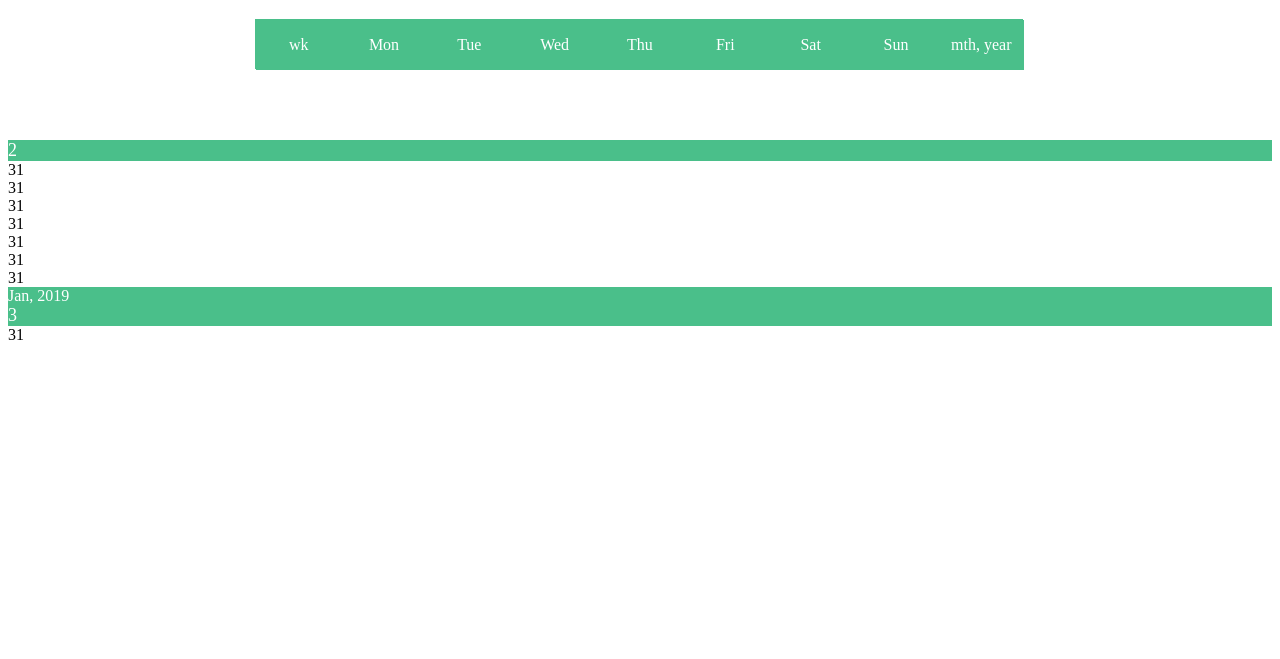
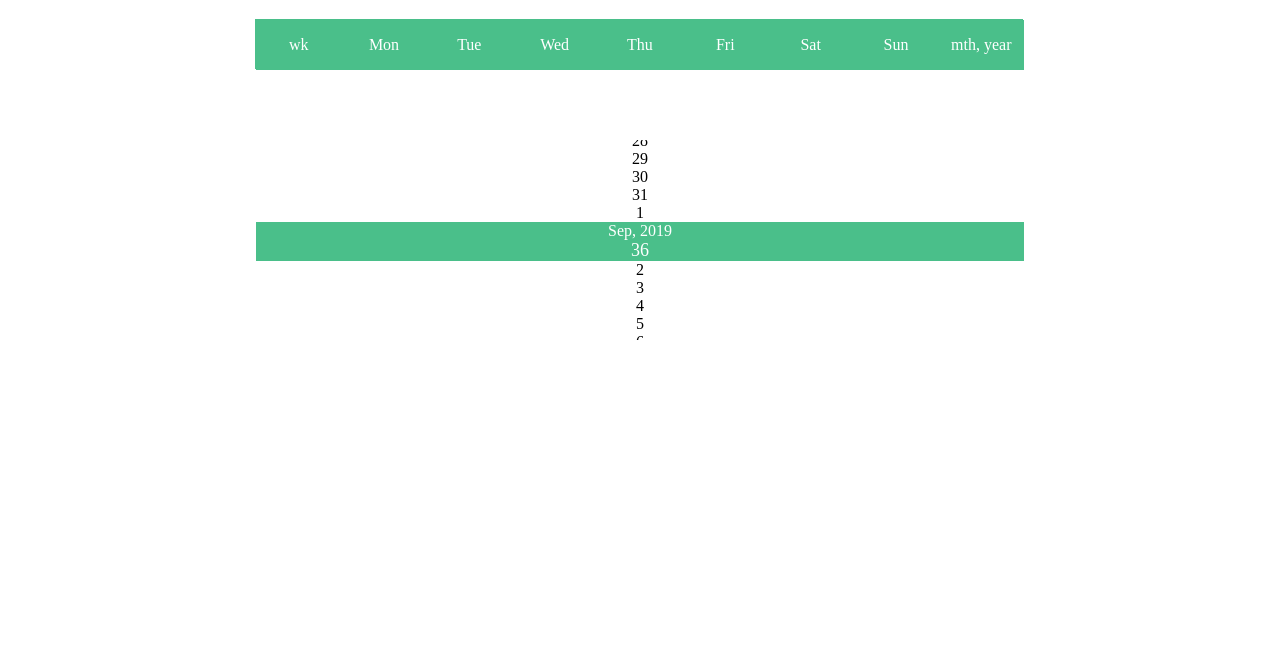
Before and after one commit to wser/js_calendar, a plain HTML site: page index.html in a window 1280 px wide. Drawn offline with Linux system fonts and the light colour scheme.

Commit message:
removed clusterize.css

```diff
--- a/index.html
+++ b/index.html
@@ -2,7 +2,6 @@
 <html>
   <head>
     <title>Calendar</title>
-    <link rel="stylesheet" type="text/css" href="./style/clusterize.css" />
     <script src="./clusterize.min.js"></script>
     <link rel="stylesheet" type="text/css" href="./style/style.css" />
     <script type="text/javascript" src="script.js"></script>
--- a/script.js
+++ b/script.js
@@ -48,38 +48,29 @@ const wCal = {
     return new Date(fyD.getTime() + noOfWeeks - days); // returns start of year plus nuOfweeks minus days in week
   },
   createCal() {
-    // first week of the year
-    let firstDayOfTheYear = this.mondayFromWeekNumber(1, year);
-    let x = firstDayOfTheYear;
-    let xd = new Date(x.getFullYear(), x.getMonth(), x.getDate());
-    let wkNum = this.getWeekNumber(xd);
-    let lastDayOfTheYear = new Date(year, 11, 28);
-    let lastWeekInYear = this.getWeekNumber(lastDayOfTheYear);
-    console.log(1);
-
-    let month = new Date(x.getFullYear(), x.getMonth(), x.getDate() + 6);
-
     //Set the parent element
     let calendar = [];
-    let k = 0;
-    for (let j = 1; j < displayWeeks; j++) {
-      k++;
-      if (j > lastWeekInYear) {
-        k++;
-      }
+    for (let j = 0; j < displayWeeks; j++) {
+      let x = this.mondayFromWeekNumber(j + 1, year);
+
       //Set the child element
       let week = [];
       // Create the inner elems before appending to parent
       for (let i = 0; i < 9; i++) {
+        let xd = new Date(x.getFullYear(), x.getMonth(), x.getDate() + i - 1);
+
+        let wkNum = this.getWeekNumber(
+          new Date(x.getFullYear(), x.getMonth(), x.getDate() + i)
+        );
+
+        let month = new Date(x.getFullYear(), x.getMonth(), x.getDate() + 6);
+
         if (i == 0) {
-          //week number
           week.push(`<div
               class="cell"
-              id="week#${wkNum + k}"
-              style="font-size:18px; color:white; background:#4abf8a">${wkNum +
-                k}</div>`);
+              id="week#${wkNum}"
+              style="font-size:18px; color:white; background:#4abf8a">${wkNum}</div>`);
         } else if (i == 8) {
-          // month and year
           week.push(`<div
               class="cell"
               id="month#${months[month]}"
@@ -89,7 +80,6 @@ const wCal = {
                 ', ' +
                 month.getFullYear()}</div>`);
         } else {
-          //days
           week.push(`<div
               class="cell day"
               onclick="showIt(this)"
@@ -97,16 +87,14 @@ const wCal = {
         }
       }
       calendar.push(
-        `<div class="week" id="week_${k + 1}" >${week.join('')}</div>`
+        `<div class="week" id="week_${j + 1}" >${week.join('')}</div>`
       );
 
-      //let content = calendar.join('');
-
-      //append to DOM div
-      //document.querySelector('.calendar').innerHTML = content;
+      // let content = calendar.join('');
+      // //append to DOM div
+      // document.querySelector('.calendar').innerHTML = content;
     }
     document.getElementById('loading').style.display = 'none';
-
     var clusterize = new Clusterize({
       rows: calendar,
       scrollId: 'scrollArea',
@@ -123,7 +111,6 @@ function showIt(element) {
 window.onload = function() {
   var timerStart = Date.now();
   wCal.createCal();
-  // append header for calendar
   wkDays = [];
   for (let i = 0; i < weekdays.length; i++) {
     wkDays.push(`<div
--- a/style/clusterize.css
+++ /dev/null
@@ -1,38 +0,0 @@
-/* max-height - the only parameter in this file that needs to be edited.
- * Change it to suit your needs. The rest is recommended to leave as is.
- */
-.clusterize-scroll {
-  max-height: 200px;
-  overflow: auto;
-}
-
-/**
- * Avoid vertical margins for extra tags
- * Necessary for correct calculations when rows have nonzero vertical margins
- */
-.clusterize-extra-row {
-  margin-top: 0 !important;
-  margin-bottom: 0 !important;
-}
-
-/* By default extra tag .clusterize-keep-parity added to keep parity of rows.
- * Useful when used :nth-child(even/odd)
- */
-.clusterize-extra-row.clusterize-keep-parity {
-  display: none;
-}
-
-/* During initialization clusterize adds tabindex to force the browser to keep focus
- * on the scrolling list, see issue #11
- * Outline removes default browser's borders for focused elements.
- */
-.clusterize-content {
-  outline: 0;
-  counter-reset: clusterize-counter;
-}
-
-/* Centering message that appears when no data provided
- */
-.clusterize-no-data td {
-  text-align: center;
-}
--- a/style/style.scss
+++ b/style/style.scss
@@ -39,3 +39,49 @@ $main-width: 60vw;
     }
   }
 }
+
+/* max-height - the only parameter in this file that needs to be edited.
+ * Change it to suit your needs. The rest is recommended to leave as is.
+ */
+.clusterize-scroll {
+  max-height: 200px;
+  overflow: auto;
+
+  max-width: $main-width;
+  margin: 70px auto;
+  display: flex;
+  justify-content: center;
+  flex-direction: column;
+  text-align: center;
+}
+
+/**
+ * Avoid vertical margins for extra tags
+ * Necessary for correct calculations when rows have nonzero vertical margins
+ */
+.clusterize-extra-row {
+  margin-top: 0 !important;
+  margin-bottom: 0 !important;
+}
+
+/* By default extra tag .clusterize-keep-parity added to keep parity of rows.
+ * Useful when used :nth-child(even/odd)
+ */
+.clusterize-extra-row.clusterize-keep-parity {
+  display: none;
+}
+
+/* During initialization clusterize adds tabindex to force the browser to keep focus
+ * on the scrolling list, see issue #11
+ * Outline removes default browser's borders for focused elements.
+ */
+.clusterize-content {
+  outline: 0;
+  counter-reset: clusterize-counter;
+}
+
+/* Centering message that appears when no data provided
+ */
+.clusterize-no-data td {
+  text-align: center;
+}
```
Also changed, not shown: style/style.css, 1 other file.
